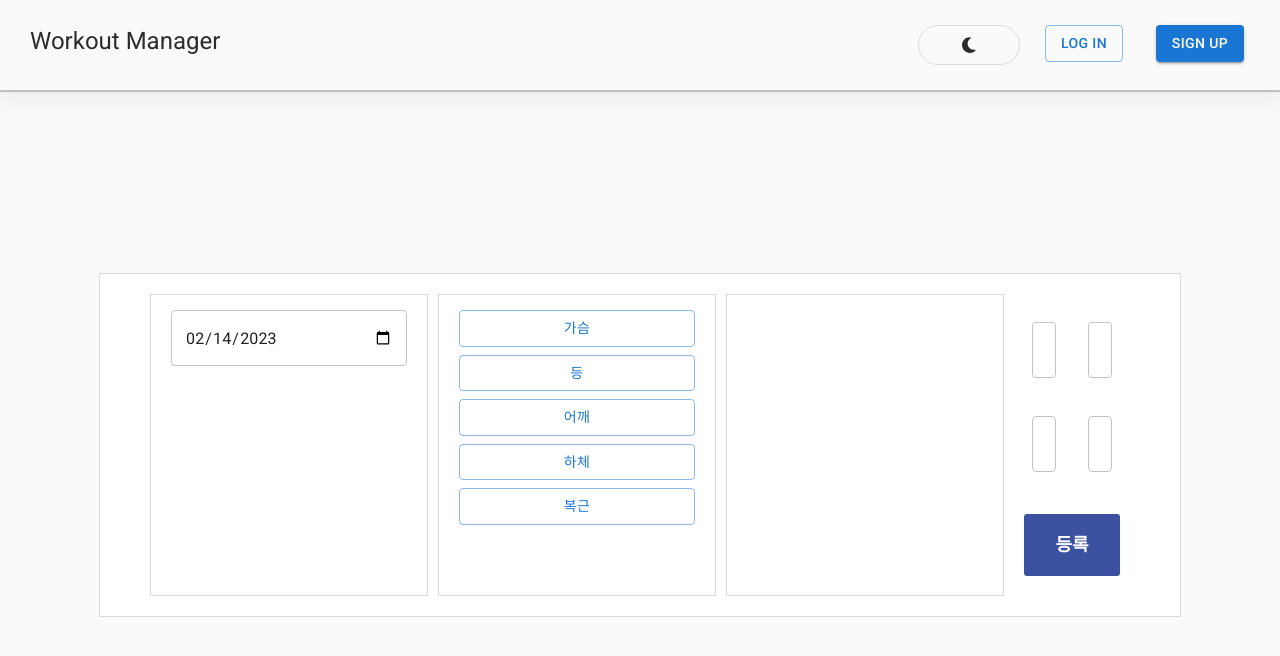
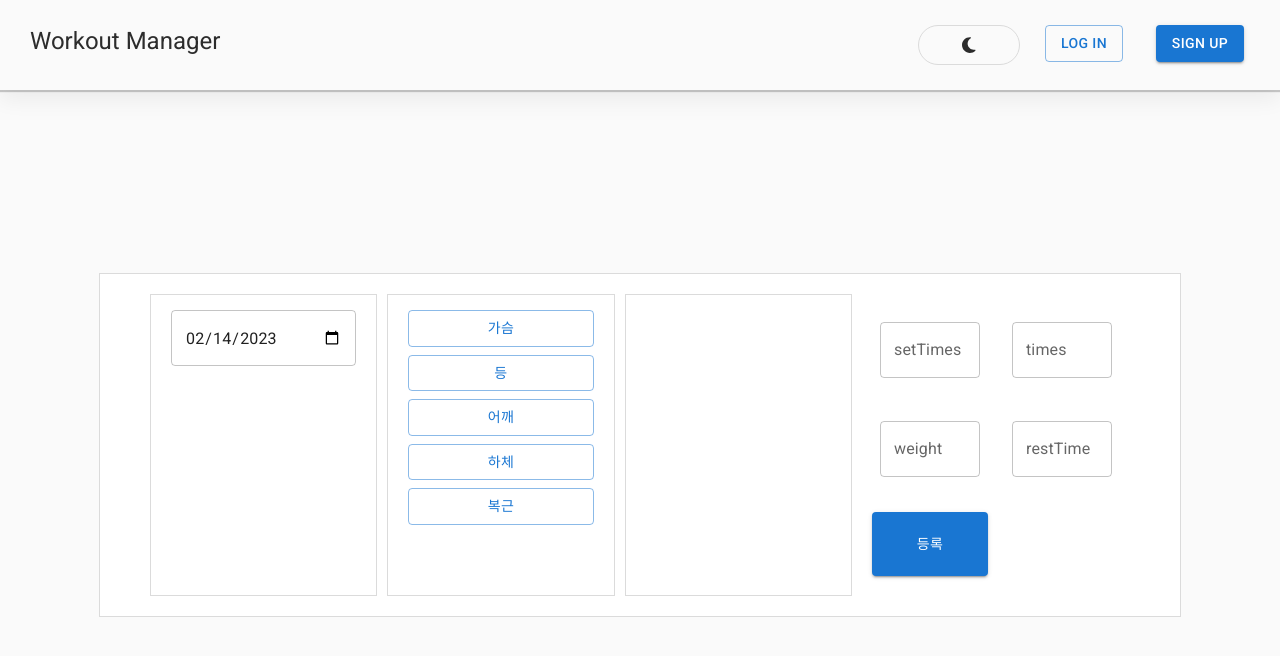
Before and after one commit to wujuno/workout-manager, a React (Create React App) app: page /record in a window 1280 px wide. Shown: the top 656 px of the page. Built offline with nearby package versions, Linux system fonts and the light colour scheme.

Commit message:
Style: Modify Record page

```diff
--- a/src/screens/Record.tsx
+++ b/src/screens/Record.tsx
@@ -228,11 +228,13 @@ function Record() {
                 label={title.name}
                 id={title.name}
                 type="number"
-                sx={{ m: 1, width: "24px" }}
+                sx={{ m: 1, width: "100px" }}
                 fullWidth
               />
             ))}
-            <RecordSubmitBtn type="submit" value="등록" />
+            <Button variant="contained" type="submit">
+              등록
+            </Button>
           </CountingWrapper>
         </form>
       </RecordWrapper>
```
